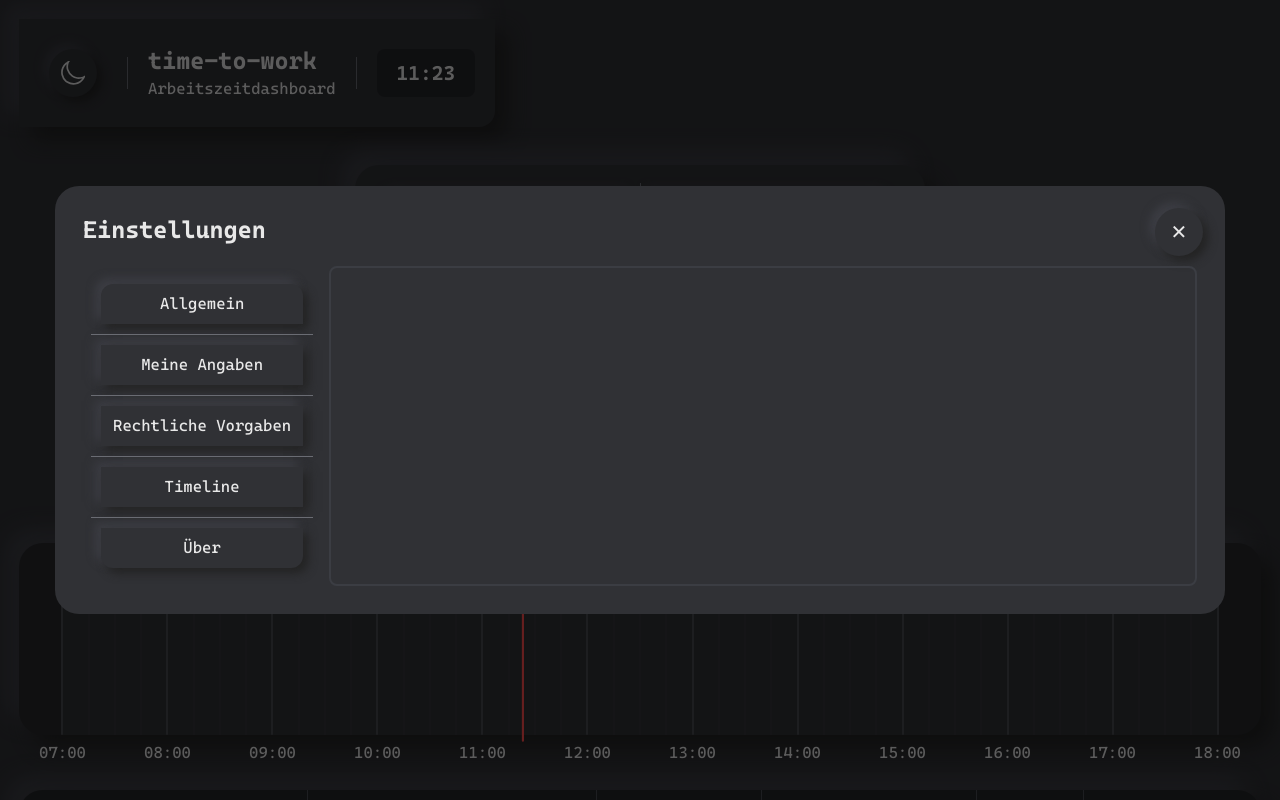
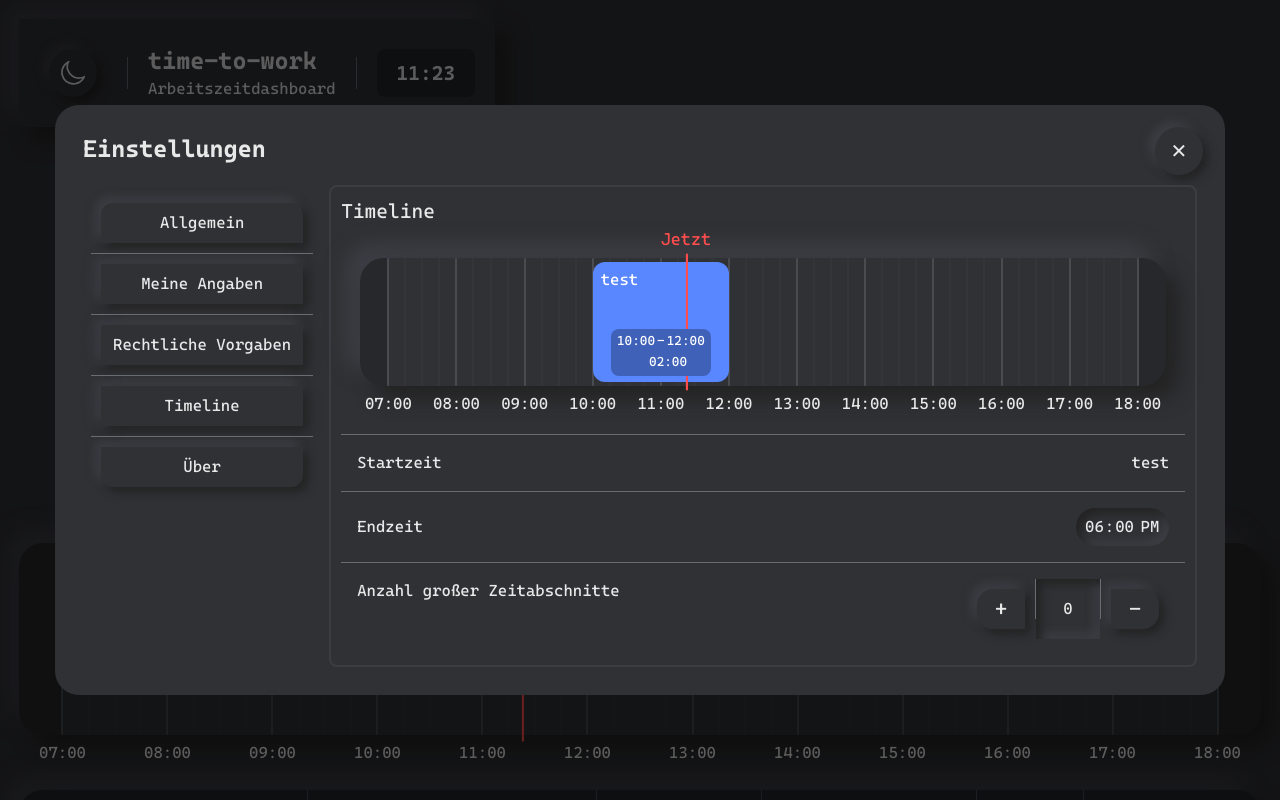
Before and after one commit to bdav-dev/time-to-work-next, a Next.js app: page / in a window 1280 px wide. Both pictures are taken after a click on the button "Zu den Einstellungen". Shown: the top 800 px of the page. Built offline with nearby package versions, Linux system fonts and the light colour scheme; a web font is replaced by a local one.

Commit message:
Stated implementing Timeline settings

```diff
--- a/src/app/globals.css
+++ b/src/app/globals.css
@@ -48,6 +48,16 @@ input[type="time"]::-webkit-calendar-picker-indicator {
     display: none;
 }
 
+input::-webkit-outer-spin-button,
+input::-webkit-inner-spin-button {
+    -webkit-appearance: none;
+    margin: 0;
+}
+
+input[type="number"] {
+    -moz-appearance: textfield;
+}
+
 dialog[open]::backdrop {
     animation: dialog-backdrop-fade-in 0.1s ease-out forwards;
 }
--- a/src/components/dialog/SettingsDialog.tsx
+++ b/src/components/dialog/SettingsDialog.tsx
@@ -1,7 +1,14 @@
 import Dialog from "@/components/primitives/Dialog";
 import SegmentedControls, { Segment } from "@/components/primitives/control/SegmentedControls";
-import { useState } from "react";
+import { useEffect, useState } from "react";
 import Frame from "@/components/layout/Frame";
+import Timeline from "@/components/timeline/Timeline";
+import useTime from "@/hooks/UseTime";
+import HorizontalRuler from "@/components/layout/HorizontalRuler";
+import Time from "@/time/Time";
+import { TimelineBlockColors } from "@/components/timeline/TimelineBlockColor";
+import NumberPicker from "@/components/primitives/control/NumberPicker";
+import TimePicker from "@/components/primitives/control/TimePicker";
 
 
 type SettingsDialogProps = {
@@ -12,6 +19,16 @@ type SettingsDialogProps = {
 
 export default function SettingsDialog(props: SettingsDialogProps) {
     const [selectedSettings, setSelectedSettings] = useState<Segment<null>>(SettingsSegments.general);
+    const now = useTime();
+
+    const [num, setNum] = useState(0);
+
+    const [startTime, setStartTime] = useState(Time.ofString('07:00'));
+    const [endTime, setEndTime] = useState<Time | undefined>(Time.ofString('18:00'));
+
+    useEffect(() => {
+        console.log(num);
+    }, [num]);
 
     return (
         <Dialog
@@ -30,6 +47,60 @@ export default function SettingsDialog(props: SettingsDialogProps) {
                 />
 
                 <Frame className={'flex-1'}>
+                    <div className={'text-xl'}>
+                        Timeline
+                    </div>
+
+                    <Timeline
+                        data={[
+                            {
+                                startTime: Time.ofString('10:00'),
+                                endTime: Time.ofString('12:00'),
+                                title: "test",
+                                color: TimelineBlockColors.BLUE
+                            }
+                        ]}
+                        endTime={endTime}
+                        currentTime={now}
+                    />
+
+                    <div className={'h-3'}/>
+
+                    <HorizontalRuler/>
+
+                    <div className={'flex flex-row justify-between p-4'}>
+                        <div>
+                            Startzeit
+                        </div>
+
+                        <div>
+                            test
+                        </div>
+                    </div>
+
+                    <HorizontalRuler/>
+
+                    <div className={'flex flex-row justify-between items-center p-4'}>
+                        <div>
+                            Endzeit
+                        </div>
+
+                        <div>
+                            <TimePicker value={endTime} onValueChange={setEndTime}/>
+                        </div>
+                    </div>
+
+                    <HorizontalRuler/>
+
+                    <div className={'flex flex-row justify-between p-4'}>
+                        <div>
+                            Anzahl großer Zeitabschnitte
+                        </div>
+
+                        <div>
+                            <NumberPicker value={num} onValueChange={setNum}/>
+                        </div>
+                    </div>
 
                 </Frame>
 
--- a/src/components/layout/VerticalRuler.tsx
+++ b/src/components/layout/VerticalRuler.tsx
@@ -1,9 +1,10 @@
-import React from "react";
+import { CSSProperties } from "react";
 
 type VerticalRulerProps = {
-    className?: string
+    className?: string,
+    style?: CSSProperties
 }
 
-export default function VerticalRuler({ className }: VerticalRulerProps ) {
-    return <div className={`border-neutral-400 dark:border-neumorphic-500 border-l ${className}`}/>
+export default function VerticalRuler({ className, style }: VerticalRulerProps) {
+    return <div className={`border-neutral-400 dark:border-neumorphic-500 border-l ${className}`} style={style}/>
 }
--- /dev/null
+++ b/src/components/primitives/control/NumberPicker.tsx
@@ -0,0 +1,124 @@
+import NeumorphicInput from "@/components/primitives/neumorphic/NeumorphicInput";
+import { NeumorphicBlueprint, NeumorphicBlueprintFactory } from "@/neumorphic/NeumorphicStyle";
+import NeumorphicButton from "@/components/primitives/neumorphic/NeumorphicButton";
+import { CSSProperties, useEffect, useState } from "react";
+import VerticalRuler from "@/components/layout/VerticalRuler";
+
+type NumberPickerProps = {
+    value: number,
+    onValueChange: (value: number) => void
+}
+
+export default function NumberPicker(props: NumberPickerProps) {
+    const distance = NeumorphicBlueprintFactory.createMedium().shadow.distance as number;
+    const blur = NeumorphicBlueprintFactory.createMedium().shadow.blur;
+
+    const style: CSSProperties = { height: '2.5rem', width: '3rem' };
+
+    const [inputText, setInputText] = useState<string>('');
+
+    useEffect(() => {
+        setInputText(props.value.toString());
+    }, [props.value]);
+
+    useEffect(() => {
+        props.onValueChange(
+            parseInt(inputText) || 0
+        );
+    }, [inputText]);
+
+    function increment() {
+        const textAsInteger = parseInt(inputText);
+
+        setInputText(
+            isNaN(textAsInteger)
+                ? '0'
+                : (textAsInteger + 1).toString()
+        );
+    }
+
+    function decrement() {
+        const textAsInteger = parseInt(inputText);
+
+        setInputText(
+            isNaN(textAsInteger)
+                ? '0'
+                : (textAsInteger - 1).toString()
+        );
+    }
+
+
+    const leftButtonBlueprint: NeumorphicBlueprint = {
+        active: true,
+        margin: 0,
+        shadow: {
+            distance: {
+                left: distance,
+                bottom: distance,
+                top: distance,
+                right: 0
+            },
+            blur
+        }
+    }
+    const inputBlueprint: NeumorphicBlueprint = {
+        margin: 0,
+        inverted: true,
+        shadow: {
+            distance,
+            blur
+        }
+    }
+    const rightButtonBlueprint: NeumorphicBlueprint = {
+        active: true,
+        margin: 0,
+        shadow: {
+            distance: {
+                left: 0,
+                bottom: distance,
+                top: distance,
+                right: distance
+            },
+            blur
+        }
+    }
+
+
+    return (
+        <div className={'flex flex-row'}>
+
+            <NeumorphicButton
+                blueprint={leftButtonBlueprint}
+                className={'p-2 rounded-l-2xl text-[1.3rem] leading-none'}
+                style={style}
+                onClick={increment}
+            >
+                +
+            </NeumorphicButton>
+
+            <VerticalRuler style={{ height: style.height, zIndex: 20 }}/>
+
+            <NeumorphicInput
+                blueprint={inputBlueprint}
+                type={"number"}
+                className={'w-16 py-2 text-center'}
+                value={inputText}
+                onChange={i => setInputText(i.target.value)}
+            />
+
+            <VerticalRuler style={{ height: style.height, zIndex: 20 }}/>
+
+            <NeumorphicButton
+                blueprint={rightButtonBlueprint}
+                style={style}
+                className={'p-2 rounded-r-2xl text-[1.3rem] leading-none'}
+                onClick={decrement}
+            >
+                -
+            </NeumorphicButton>
+
+
+        </div>
+    );
+
+}
```
